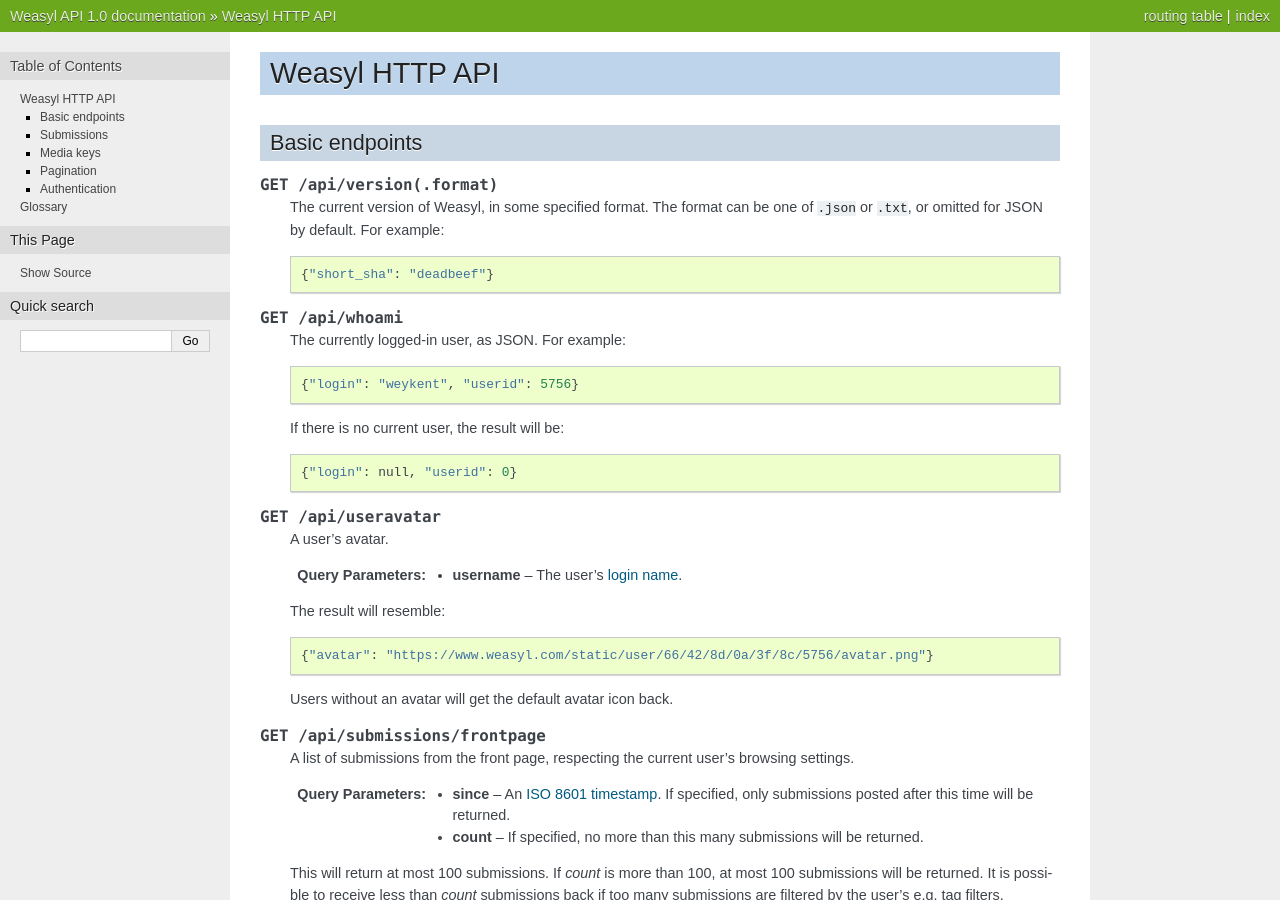
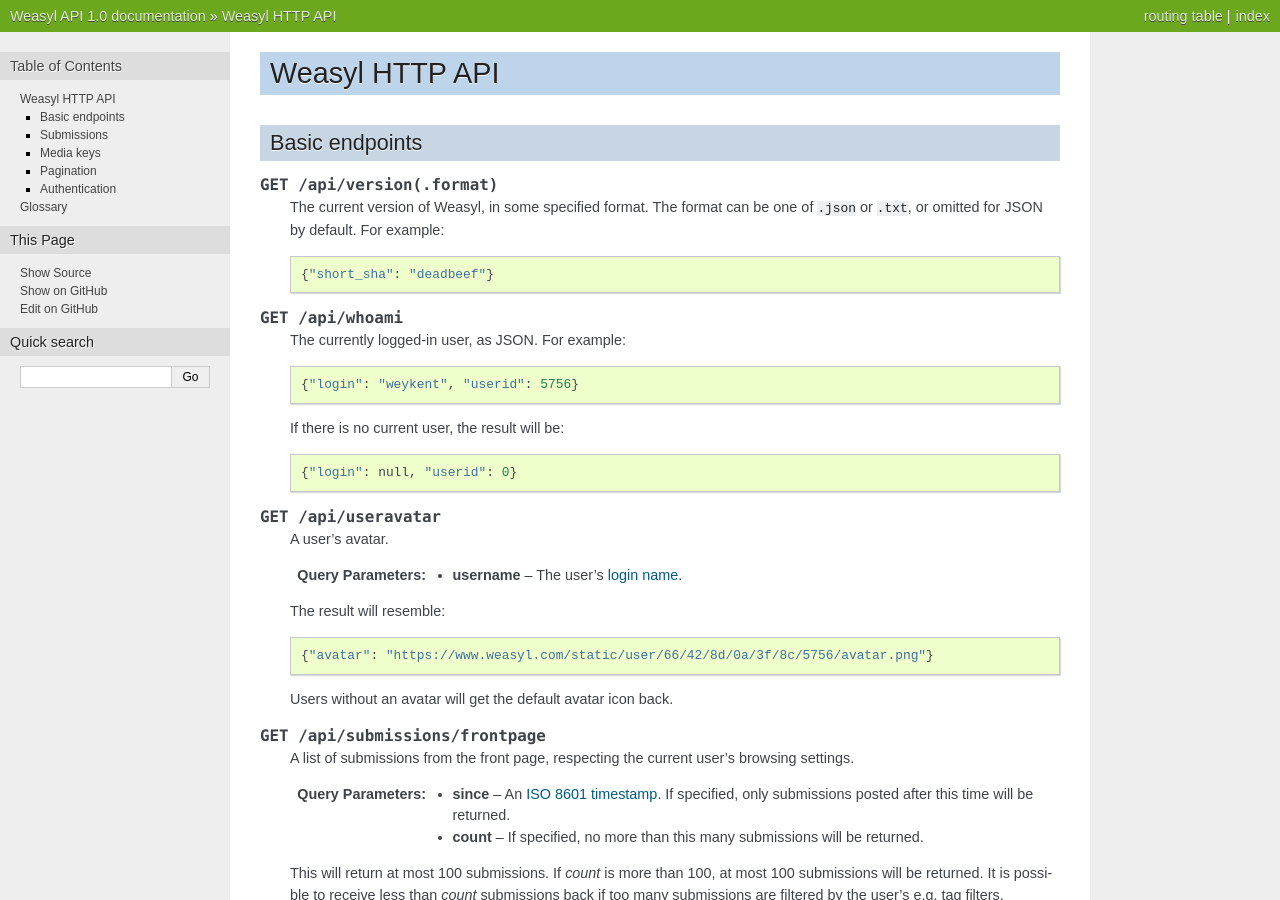
Before and after one commit to Weasyl/weasyl, a Sphinx documentation site: the page built from source/index.rst, in a window 1280 px wide and 900 px high. Built offline with Sphinx 7.4.7, drawn with Linux system fonts in a browser that asks for light colours; some of the changed lines change nothing that is shown.

Commit message:
Add "show/edit on github" links.

```diff
--- /dev/null
+++ b/source/_templates/sourcelink.html
@@ -0,0 +1,15 @@
+{%- if show_source and has_source and sourcename %}
+  <h3>{{ _('This Page') }}</h3>
+  <ul class="this-page-menu">
+    <li><a href="{{ pathto('_sources/' + sourcename, true)|e }}"
+           rel="nofollow">{{ _('Show Source') }}</a></li>
+  {%- if show_on_github_url %}
+    <li><a href="{{ show_on_github_url }}"
+           rel="nofollow">{{ _('Show on GitHub') }}</a></li>
+  {%- endif %}
+  {%- if edit_on_github_url %}
+    <li><a href="{{ edit_on_github_url }}"
+           rel="nofollow">{{ _('Edit on GitHub') }}</a></li>
+  {%- endif %}
+  </ul>
+{%- endif %}
--- a/source/conf.py
+++ b/source/conf.py
@@ -11,6 +11,14 @@
 # All configuration values have a default; values that are commented out
 # serve to show the default.
 
+
+import sys
+import os
+
+
+sys.path.append(os.path.abspath('.'))
+
+
 # -- General configuration -----------------------------------------------------
 
 # If your documentation needs a minimal Sphinx version, state it here.
@@ -18,7 +26,7 @@
 
 # Add any Sphinx extension module names here, as strings. They can be extensions
 # coming with Sphinx (named 'sphinx.ext.*') or your custom ones.
-extensions = ['sphinxcontrib.httpdomain']
+extensions = ['sphinxcontrib.httpdomain', 'edit_on_github']
 
 # Add any paths that contain templates here, relative to this directory.
 templates_path = ['_templates']
@@ -236,3 +244,4 @@
 
 
 highlight_languague = 'json'
+edit_on_github_project = 'Weasyl/weasyl-apidocs'
--- /dev/null
+++ b/source/edit_on_github.py
@@ -0,0 +1,42 @@
+"""
+Sphinx extension to add ReadTheDocs-style "Edit on GitHub" links to the
+sidebar.
+
+Loosely based on https://github.com/astropy/astropy/pull/347
+"""
+
+import os
+import warnings
+
+
+__licence__ = 'BSD (3 clause)'
+
+
+def get_github_url(app, view, path):
+    return 'https://github.com/{project}/{view}/{branch}/source/{path}'.format(
+        project=app.config.edit_on_github_project,
+        view=view,
+        branch=app.config.edit_on_github_branch,
+        path=path)
+
+
+def html_page_context(app, pagename, templatename, context, doctree):
+    if templatename != 'page.html':
+        return
+
+    if not app.config.edit_on_github_project:
+        warnings.warn("edit_on_github_project not specified")
+        return
+
+    path = os.path.relpath(doctree.get('source'), app.builder.srcdir)
+    show_url = get_github_url(app, 'blob', path)
+    edit_url = get_github_url(app, 'edit', path)
+
+    context['show_on_github_url'] = show_url
+    context['edit_on_github_url'] = edit_url
+
+
+def setup(app):
+    app.add_config_value('edit_on_github_project', '', True)
+    app.add_config_value('edit_on_github_branch', 'master', True)
+    app.connect('html-page-context', html_page_context)
```
